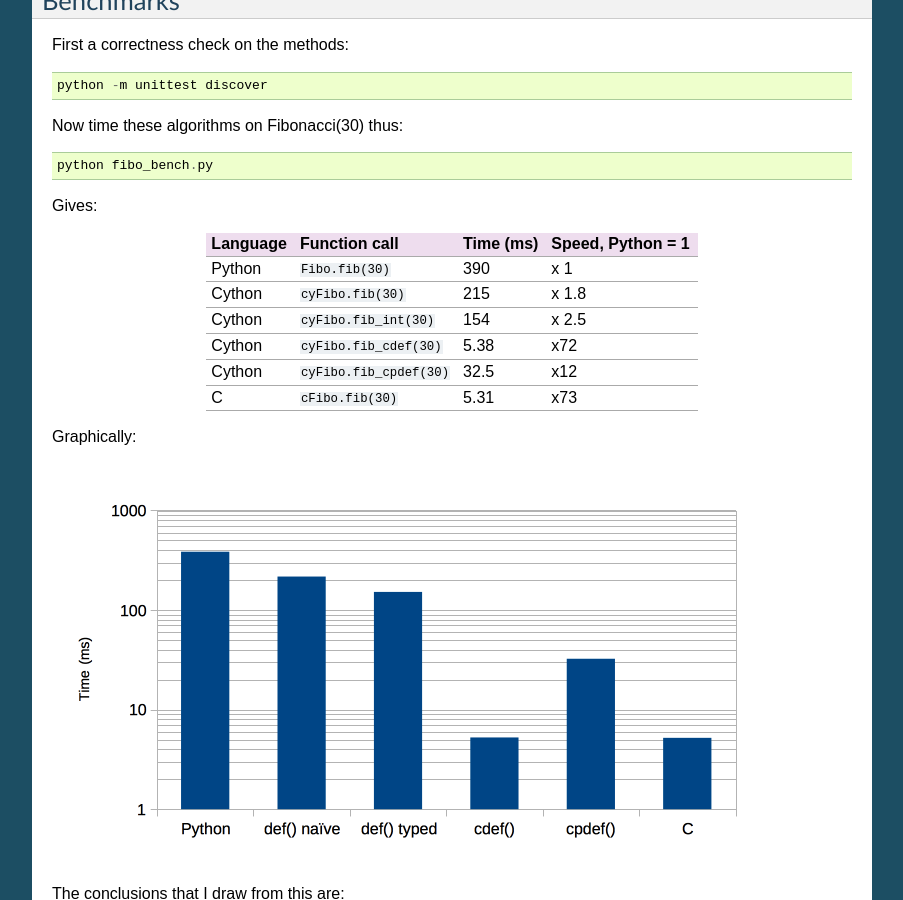
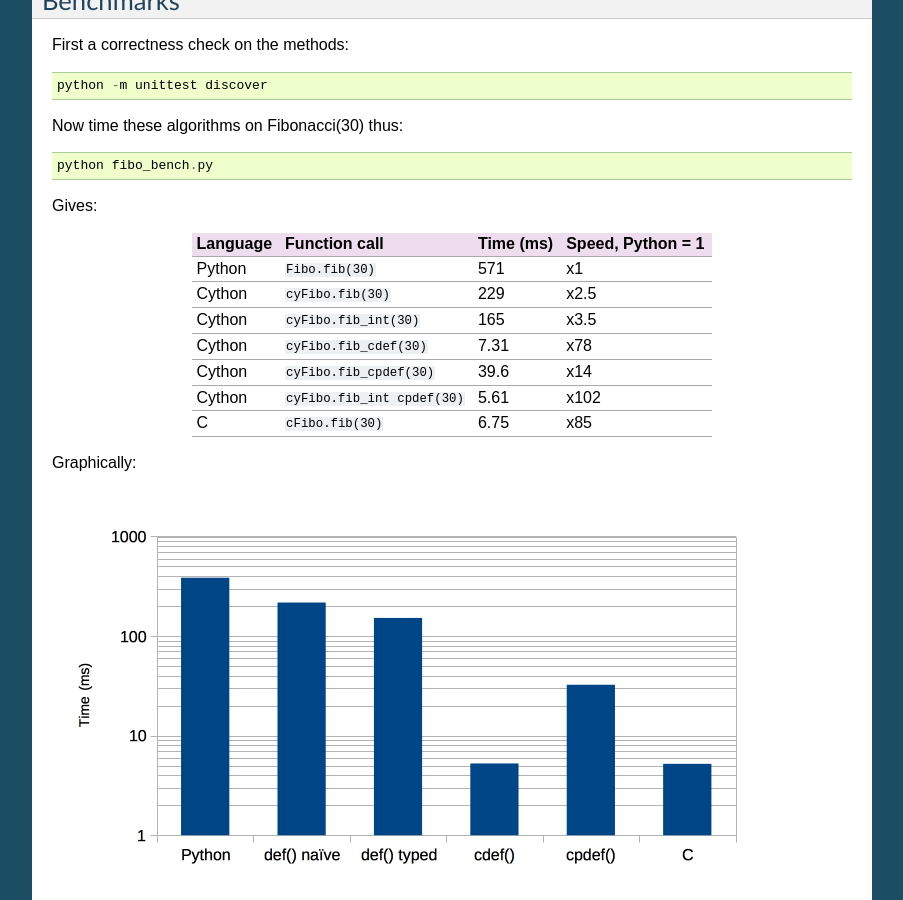
Before and after one commit to paulross/NotesOnCython, a Sphinx documentation site: the page built from doc/source/fibo_speed.rst, in a window 1280 px wide and 900 px high, scrolled down 1199 px. Shown: the whole window, without its empty margins (198-1101 px from the left). Built offline with Sphinx 7.4.7, drawn with Linux system fonts in a browser that asks for light colours.

Commit message:
update table based on recent runs in travis-ci

```diff
--- a/doc/source/fibo_speed.rst
+++ b/doc/source/fibo_speed.rst
@@ -76,16 +76,17 @@ Now time these algorithms on Fibonacci(30) thus::
 
 Gives:
 
-======== =========================== =============   =================
-Language Function call               Time (ms)       Speed, Python = 1
-======== =========================== =============   =================
-Python   ``Fibo.fib(30)``            390             x 1
-Cython   ``cyFibo.fib(30)``          215             x 1.8
-Cython   ``cyFibo.fib_int(30)``      154             x 2.5
-Cython   ``cyFibo.fib_cdef(30)``     5.38            x72
-Cython   ``cyFibo.fib_cpdef(30)``    32.5            x12
-C        ``cFibo.fib(30)``           5.31            x73
-======== =========================== =============   =================
+======== ============================ =============   =================
+Language Function call                Time (ms)       Speed, Python = 1
+======== ============================ =============   =================
+Python   ``Fibo.fib(30)``             571             x1
+Cython   ``cyFibo.fib(30)``           229             x2.5
+Cython   ``cyFibo.fib_int(30)``       165             x3.5
+Cython   ``cyFibo.fib_cdef(30)``      7.31            x78
+Cython   ``cyFibo.fib_cpdef(30)``     39.6            x14
+Cython   ``cyFibo.fib_int cpdef(30)`` 5.61            x102
+C        ``cFibo.fib(30)``            6.75            x85
+======== ============================ =============   =================
 
 Graphically:
 
```
